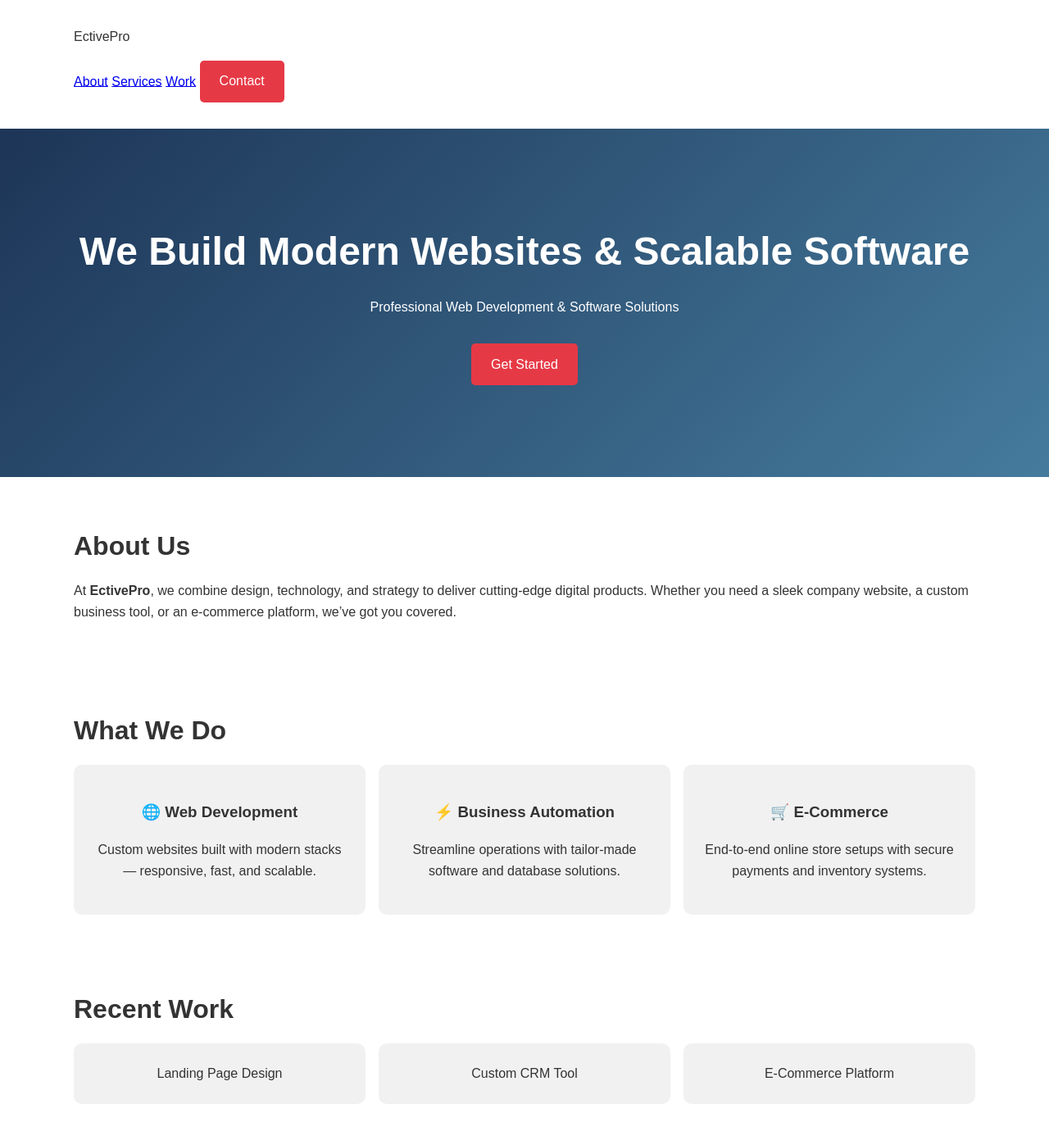
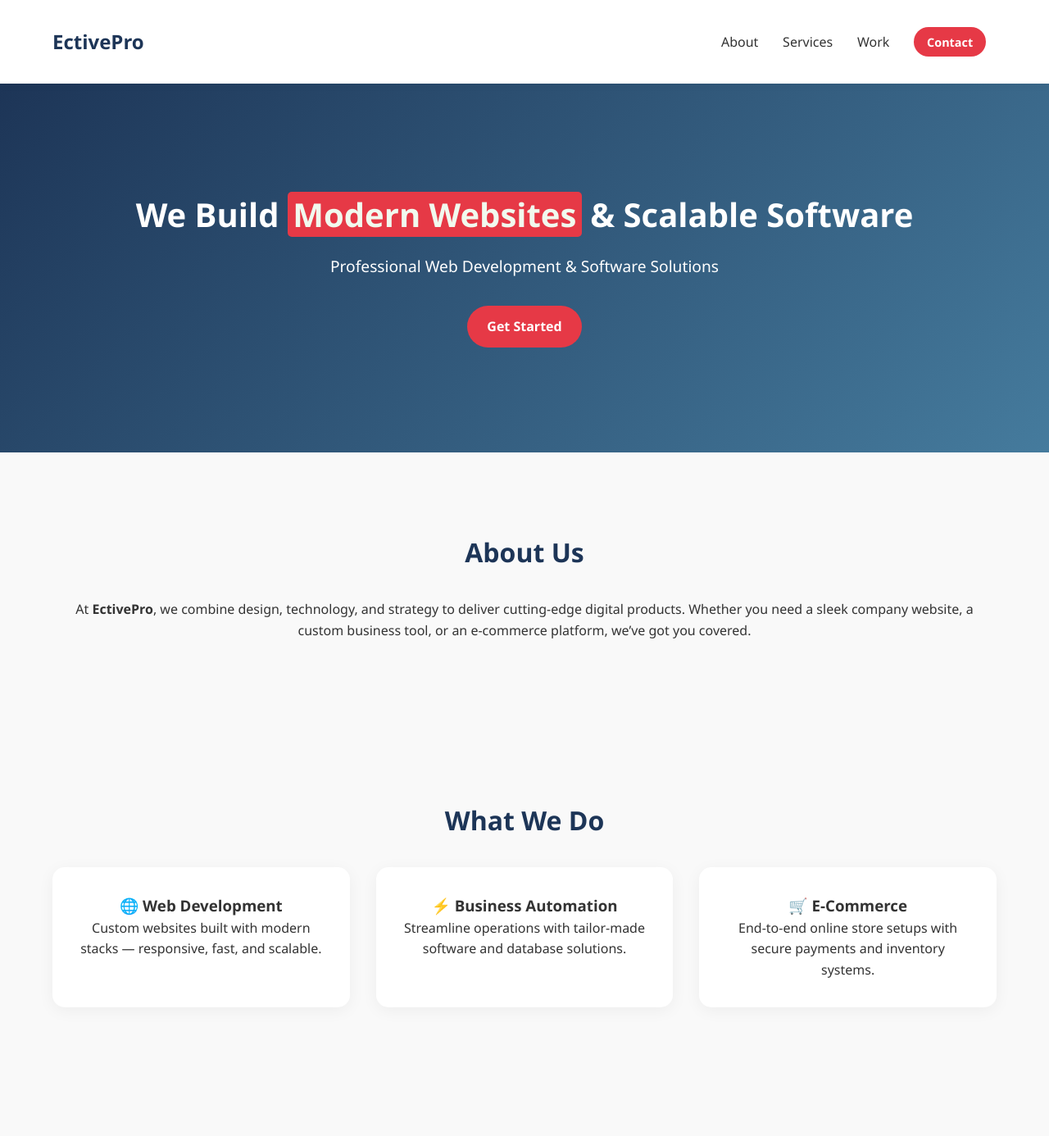
Before and after one commit to devyaqoob/ectivepro, a Jekyll site: the page built from index.md, in a window 1280 px wide and 1400 px high. Shown: the top 1386 px of the window at 82% size. Built offline with Jekyll 4.4.1, drawn with Linux system fonts in a browser that asks for light colours.

Commit message:
Update style.css

```diff
--- a/assets/css/style.css
+++ b/assets/css/style.css
@@ -1,59 +1,144 @@
+/* Reset */
+* {
+  box-sizing: border-box;
+  margin: 0;
+  padding: 0;
+}
 body {
-  margin: 0;
-  font-family: Arial, sans-serif;
+  font-family: 'Segoe UI', Roboto, sans-serif;
+  color: #333;
+  background: #f9f9f9;
   line-height: 1.6;
-  color: #333;
 }
+
+/* Container */
 .container {
   width: 90%;
-  max-width: 1100px;
+  max-width: 1200px;
   margin: auto;
   padding: 2rem 0;
 }
+
+/* Navbar */
+.navbar {
+  background: #fff;
+  box-shadow: 0 2px 10px rgba(0,0,0,0.05);
+  position: sticky;
+  top: 0;
+  z-index: 1000;
+}
+.nav-container {
+  display: flex;
+  justify-content: space-between;
+  align-items: center;
+}
+.logo {
+  font-weight: bold;
+  font-size: 1.5rem;
+  color: #1d3557;
+}
+nav a {
+  margin: 0 0.8rem;
+  text-decoration: none;
+  color: #333;
+  font-weight: 500;
+}
+nav a:hover {
+  color: #1d3557;
+}
+
+/* Hero */
 .hero {
   background: linear-gradient(135deg, #1d3557, #457b9d);
   color: #fff;
+  padding: 6rem 2rem;
   text-align: center;
-  padding: 5rem 2rem;
 }
 .hero h1 {
-  margin: 0;
-  font-size: 3rem;
+  font-size: 2.5rem;
+  margin-bottom: 1rem;
 }
+.highlight {
+  color: #f1faee;
+  background: #e63946;
+  padding: 0 0.4rem;
+  border-radius: 5px;
+}
+.hero p {
+  font-size: 1.2rem;
+  margin-bottom: 2rem;
+}
+
+/* Buttons */
 .btn {
   display: inline-block;
-  margin-top: 1rem;
   padding: 0.8rem 1.5rem;
   background: #e63946;
   color: #fff;
   text-decoration: none;
-  border-radius: 5px;
+  border-radius: 30px;
+  font-weight: bold;
+  transition: 0.3s;
+}
+.btn:hover {
+  background: #d62828;
+}
+.btn.small {
+  padding: 0.4rem 1rem;
+  font-size: 0.9rem;
+}
+
+/* Sections */
+section {
+  padding: 4rem 0;
+  text-align: center;
 }
 section h2 {
-  margin-bottom: 1rem;
   font-size: 2rem;
+  margin-bottom: 2rem;
+  color: #1d3557;
 }
-.services ul {
-  list-style: none;
-  padding: 0;
-}
-.services li {
-  margin-bottom: 0.5rem;
-}
+
+/* Grid + Cards */
 .grid {
   display: grid;
-  grid-template-columns: repeat(auto-fit, minmax(200px, 1fr));
-  gap: 1rem;
+  gap: 2rem;
+}
+@media(min-width: 768px) {
+  .grid {
+    grid-template-columns: repeat(3, 1fr);
+  }
 }
 .card {
-  background: #f1f1f1;
-  padding: 1.5rem;
-  border-radius: 10px;
-  text-align: center;
+  background: #fff;
+  padding: 2rem;
+  border-radius: 15px;
+  box-shadow: 0 4px 20px rgba(0,0,0,0.05);
+  transition: transform 0.3s;
 }
+.card:hover {
+  transform: translateY(-5px);
+}
+
+/* Portfolio */
+.portfolio-grid .card {
+  min-height: 150px;
+  display: flex;
+  justify-content: center;
+  align-items: center;
+  font-weight: bold;
+}
+
+/* Contact */
+.contact-container p {
+  margin: 1rem 0;
+  font-size: 1.1rem;
+}
+
+/* Footer */
 footer {
   background: #1d3557;
   color: #fff;
   text-align: center;
-  padding: 1rem;
+  padding: 1.5rem;
 }
```
